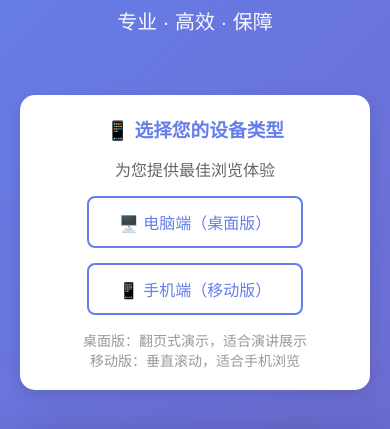
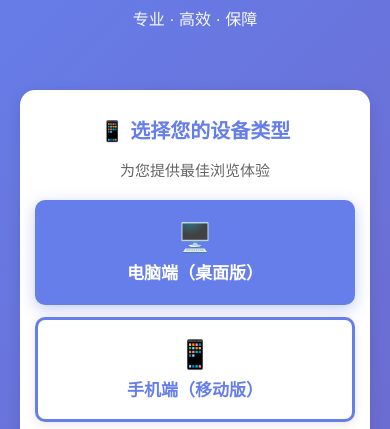
Before and after one commit to biyesheji6666/biyexiaozhan, a plain HTML site: page index.html in a window 390 px wide. Shown: the part 80-509 px from the top of the page. Drawn offline with Linux system fonts and the light colour scheme.

Commit message:
Add files via upload

```diff
--- a/index.html
+++ b/index.html
@@ -62,6 +62,7 @@
         .device-selector h3 {
             color: #667eea;
             margin-bottom: 15px;
+            font-size: 22px;
         }
 
         .device-buttons {
@@ -72,20 +73,71 @@
         }
 
         .device-btn {
-            padding: 12px 30px;
-            border-radius: 8px;
-            border: 2px solid #667eea;
+            padding: 15px 35px;
+            border-radius: 10px;
+            border: 3px solid #667eea;
             background: white;
             color: #667eea;
             cursor: pointer;
-            font-size: 16px;
+            font-size: 18px;
+            font-weight: bold;
             transition: all 0.3s;
+            min-width: 180px;
+            box-shadow: 0 2px 10px rgba(0,0,0,0.1);
         }
 
         .device-btn:hover {
             background: #667eea;
             color: white;
             transform: scale(1.05);
+        }
+
+        .device-btn.active {
+            background: #667eea;
+            color: white;
+            box-shadow: 0 4px 15px rgba(102, 126, 234, 0.4);
+        }
+
+        @media (max-width: 768px) {
+            .device-selector {
+                padding: 25px 15px;
+            }
+
+            .device-selector h3 {
+                font-size: 20px;
+            }
+
+            .device-buttons {
+                flex-direction: column;
+                gap: 12px;
+            }
+
+            .device-btn {
+                width: 100%;
+                min-width: auto;
+                padding: 18px 20px;
+                font-size: 17px;
+            }
+
+            .header h1 {
+                font-size: 28px;
+            }
+
+            .header p {
+                font-size: 16px;
+            }
+
+            .cards {
+                grid-template-columns: 1fr;
+            }
+
+            .card {
+                padding: 25px;
+            }
+
+            .card h2 {
+                font-size: 22px;
+            }
         }
 
         .version-links {
@@ -240,14 +292,20 @@
 
         <div class="device-selector">
             <h3>📱 选择您的设备类型</h3>
-            <p style="color: #666; margin-bottom: 15px;">为您提供最佳浏览体验</p>
+            <p style="color: #666; margin-bottom: 20px; font-size: 15px;">为您提供最佳浏览体验</p>
             <div class="device-buttons">
-                <button class="device-btn" onclick="showDesktop()">🖥️ 电脑端（桌面版）</button>
-                <button class="device-btn" onclick="showMobile()">📱 手机端（移动版）</button>
+                <button class="device-btn" id="desktop-btn" onclick="showDesktop()">
+                    <div style="font-size: 28px; margin-bottom: 5px;">🖥️</div>
+                    电脑端（桌面版）
+                </button>
+                <button class="device-btn" id="mobile-btn" onclick="showMobile()">
+                    <div style="font-size: 28px; margin-bottom: 5px;">📱</div>
+                    手机端（移动版）
+                </button>
             </div>
-            <p style="color: #999; font-size: 14px; margin-top: 15px;">
-                桌面版：翻页式演示，适合演讲展示<br>
-                移动版：垂直滚动，适合手机浏览
+            <p style="color: #999; font-size: 14px; margin-top: 20px; line-height: 1.8;">
+                <strong>桌面版：</strong>翻页式演示，适合演讲展示<br>
+                <strong>移动版：</strong>垂直滚动，适合手机浏览
             </p>
         </div>
 
@@ -358,12 +416,26 @@
             document.getElementById('desktop-cards').style.display = 'grid';
             document.getElementById('mobile-cards').style.display = 'none';
             document.getElementById('footer-tip').innerHTML = '💡 提示：桌面版支持键盘方向键、空格键翻页，也可以用鼠标点击控制按钮';
+
+            // 更新按钮状态
+            document.getElementById('desktop-btn').classList.add('active');
+            document.getElementById('mobile-btn').classList.remove('active');
+
+            // 平滑滚动到卡片区域
+            document.getElementById('desktop-cards').scrollIntoView({ behavior: 'smooth', block: 'nearest' });
         }
 
         function showMobile() {
             document.getElementById('desktop-cards').style.display = 'none';
             document.getElementById('mobile-cards').style.display = 'grid';
             document.getElementById('footer-tip').innerHTML = '📱 提示：手机版采用垂直滚动方式，支持触摸友好操作和一键返回顶部';
+
+            // 更新按钮状态
+            document.getElementById('desktop-btn').classList.remove('active');
+            document.getElementById('mobile-btn').classList.add('active');
+
+            // 平滑滚动到卡片区域
+            document.getElementById('mobile-cards').scrollIntoView({ behavior: 'smooth', block: 'nearest' });
         }
 
         // 自动检测设备类型
```
